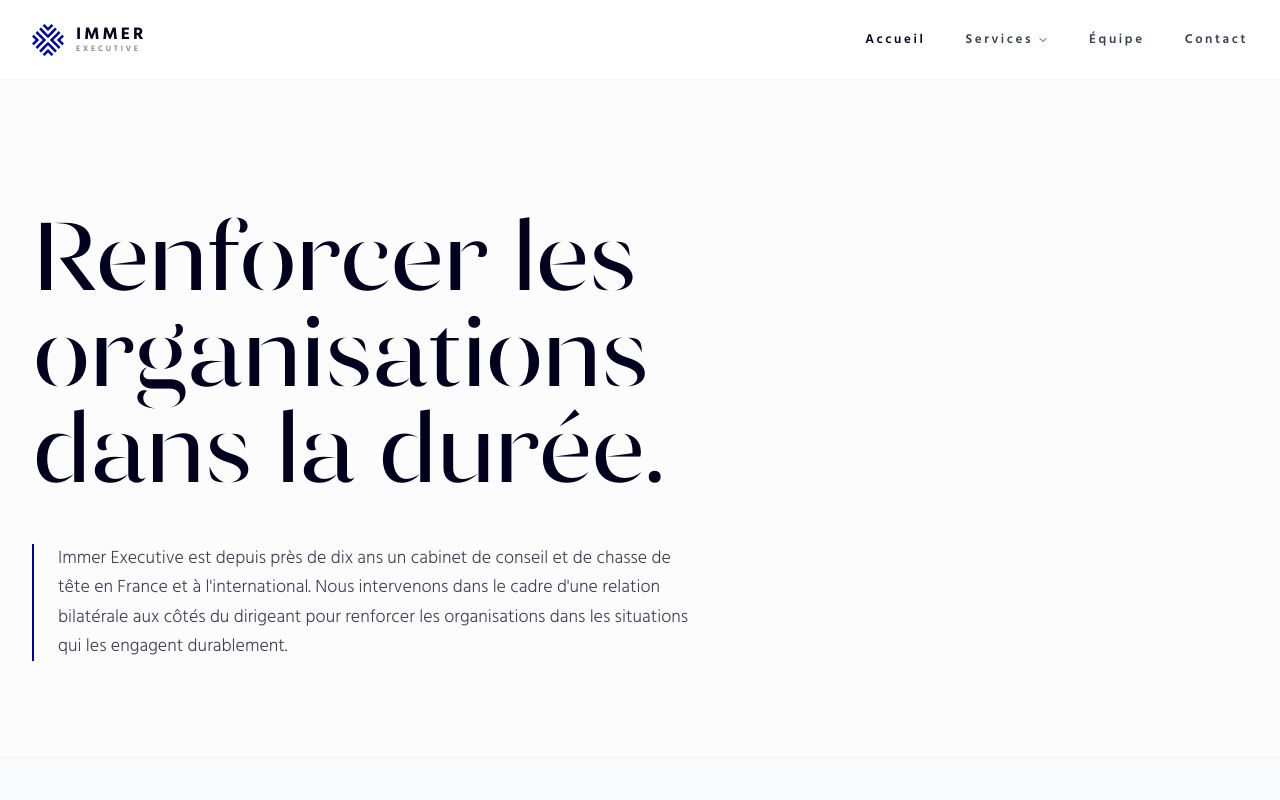
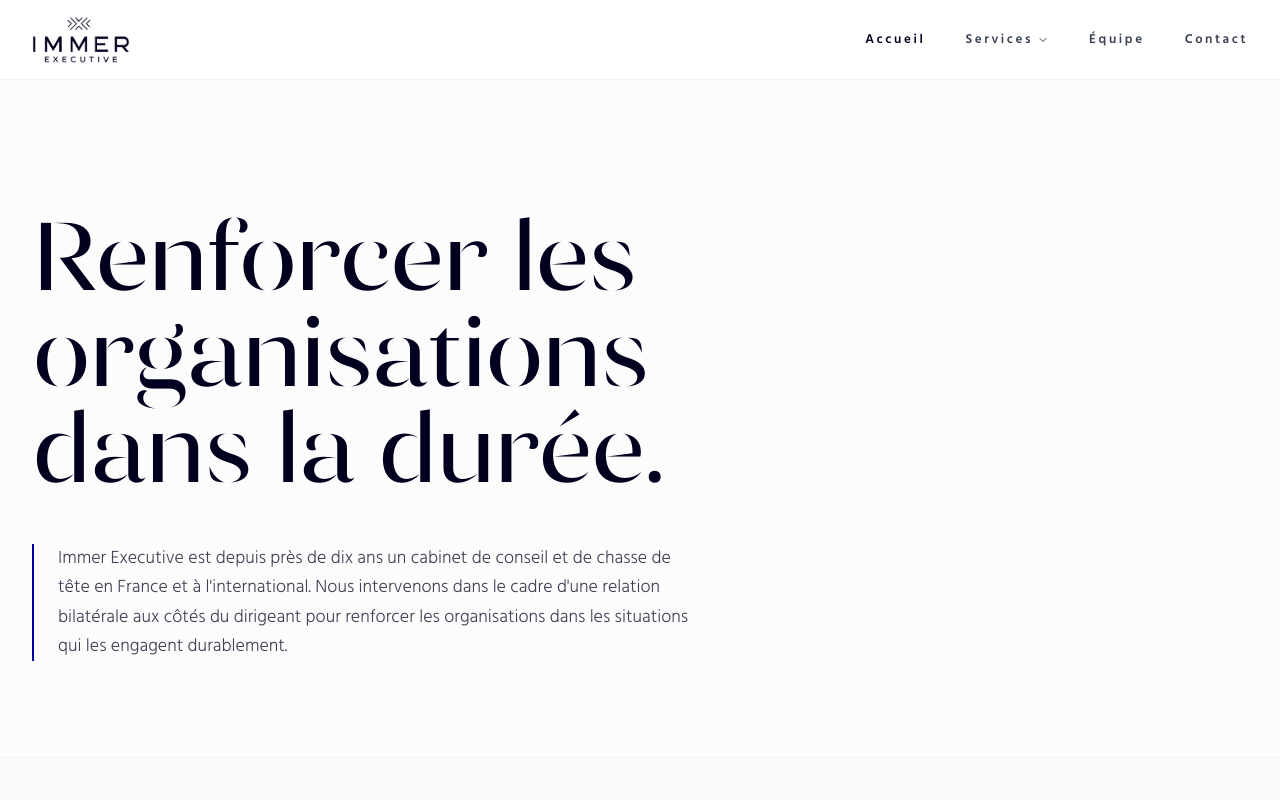
Before and after one commit to ImmerExecutive/immer-executive-site, a React (Vite) app: page / in a window 1280 px wide. Shown: the top 800 px of the page. Built offline with nearby package versions, Linux system fonts and the light colour scheme.

Commit message:
feat: logo officiel Immer Executive dans le header
Co-Authored-By: Claude Sonnet 4.6 <noreply@anthropic.com>

```diff
--- a/src/components/common/Header.jsx
+++ b/src/components/common/Header.jsx
@@ -10,14 +10,10 @@ export function Header({ currentPage, setCurrentPage, navigateToHomeSection, nav
     return (
         <nav className="border-b border-gray-100 py-4 px-8 flex justify-between items-center sticky top-0 bg-white/95 backdrop-blur-md z-50 h-20">
             <div
-                className="flex items-center gap-3 cursor-pointer group"
+                className="cursor-pointer"
                 onClick={() => { setCurrentPage('home'); window.scrollTo({ top: 0, behavior: 'smooth' }); closeMobile(); }}
             >
-                <img src="/favicon.svg" alt="" className="h-8 w-8 shrink-0" />
-                <div className="flex flex-col leading-none">
-                    <span className="text-[17px] font-bold uppercase tracking-[0.18em] text-[#01001e] group-hover:text-[#0000a3] transition-colors">IMMER</span>
-                    <span className="text-[8px] font-semibold uppercase tracking-[0.35em] text-[#01001e]/50 group-hover:text-[#0000a3]/60 transition-colors mt-[2px]">Executive</span>
-                </div>
+                <img src="/logo.png" alt="Immer Executive" className="h-12 w-auto" />
             </div>
 
             {/* Desktop nav */}
```
Also changed, not shown: public/logo.png (added).
